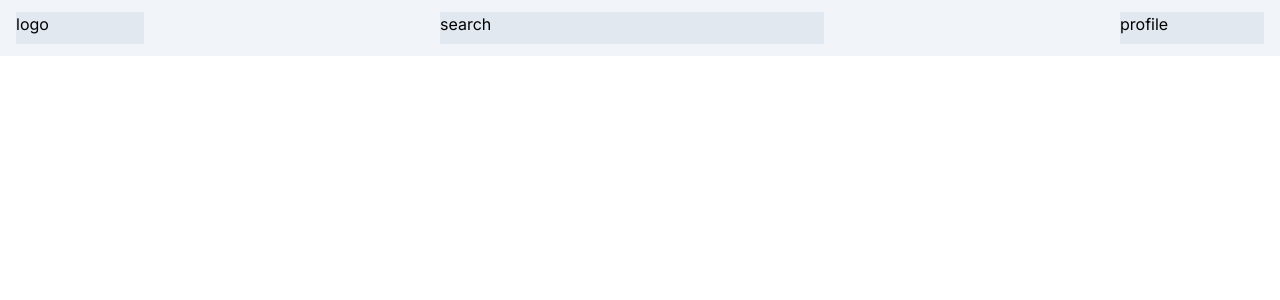
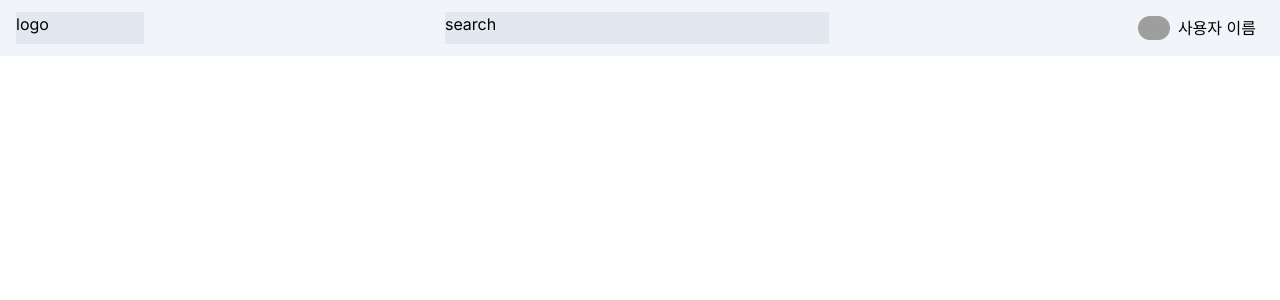
Before and after one commit to LeeSangMin1029/code-review, a Next.js app: page / in a window 1280 px wide. Shown: the top 300 px of the page. Built offline with nearby package versions, Linux system fonts and the light colour scheme; grey boxes are pictures that could not be loaded.

Commit message:
User client 컴포넌트 추가

```diff
--- a/src/components/Header.tsx
+++ b/src/components/Header.tsx
@@ -1,3 +1,5 @@
+import User from "./client/User";
+
 const Header = () => {
   return (
     <header className="fixed w-full h-14 bg-slate-100">
@@ -6,7 +8,7 @@ const Header = () => {
         <div className="relative h-8 w-96 bg-slate-200 hidden sm:block">
           search
         </div>
-        <div className="relative h-8 w-36 bg-slate-200">profile</div>
+        <User />
       </div>
     </header>
   );
--- /dev/null
+++ b/src/components/client/User.tsx
@@ -0,0 +1,19 @@
+"use client";
+import Image from "next/image";
+
+const User = () => {
+  return (
+    <div className="flex flex-row justify-center items-center cursor-pointer select-none p-2 hover:bg-slate-300 active:bg-slate-400 rounded-lg">
+      <Image
+        src="https://yt3.ggpht.com/ytc/AOPolaSbA-74Q47sreCWsbtIqXmUqYM_Pcu8dIUyGxUqMqbkLA=s88-c-k-c0x00ffffff-no-rj-mo"
+        alt="userimage"
+        width={32}
+        height={32}
+        className="rounded-full"
+      />
+      <span className="ml-2">사용자 이름</span>
+    </div>
+  );
+};
+
+export default User;
```
